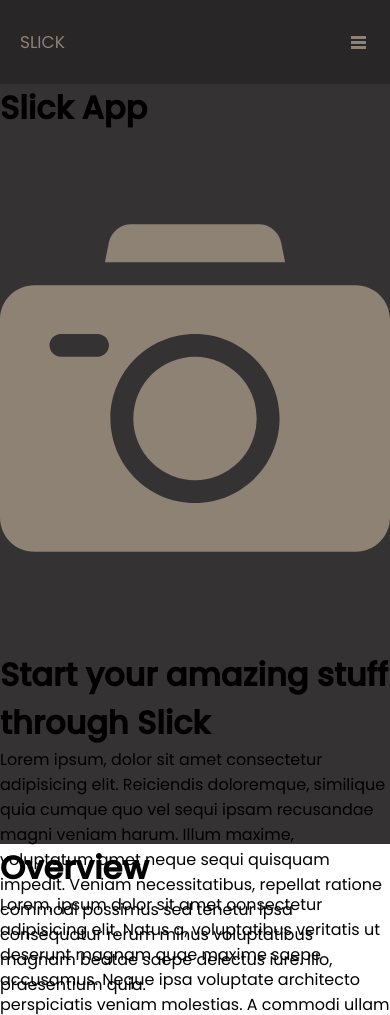
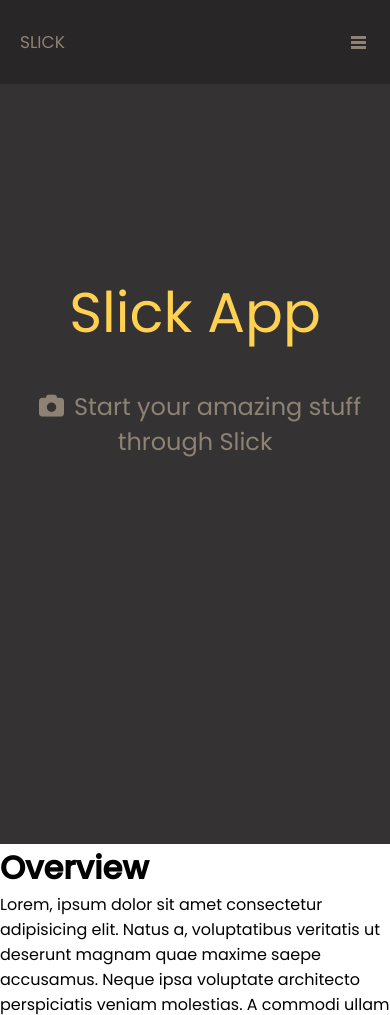
Before and after one commit to Limuthu/Slick-App-Website, a plain HTML site: page index.html in a window 390 px wide. Shown: the top 1015 px of the page. Drawn offline with Linux system fonts and the light colour scheme.

Commit message:
Home section fixed
1. Made the home section for mobile devices

```diff
--- a/index.html
+++ b/index.html
@@ -6,6 +6,7 @@
     <title>Slick App</title>
     <link rel="stylesheet" href="./styles/styles.css">
     <link href="https://fonts.googleapis.com/css2?family=Poppins:wght@400;500&display=swap" rel="stylesheet">
+    <script src="https://kit.fontawesome.com/020ea8b848.js" crossorigin="anonymous"></script>
 </head>
 <body>
     <div class="slick">
@@ -30,36 +31,9 @@
             </header>
             <div class="home2">
                 <h1>Slick App</h1>
-                <div class="span">
-                    <?xml version="1.0"?>
-                    <svg xmlns="http://www.w3.org/2000/svg"
-                                id="Capa_1"
-                                enable-background="new 0 0 512 512"
-                                height="512px"
-                                viewBox="0 0 512 512"
-                                width="512px"
-                                class="hovered-paths">
-                                <g>
-                                <g>
-                                <circle cx="256" cy="296" r="81"
-                                data-original="#000000"
-                                class="hovered-path active-path"
-                                data-old_color="#000000"
-                                fill="#8D8273"/>
-                                <path d="m374.297 91-5.177-25.883c-2.794-13.974-15.166-24.117-29.417-24.117h-167.406c-14.25 0-26.623 10.143-29.417 24.117l-5.177 25.883z"
-                                data-original="#000000"
-                                class="hovered-path active-path"
-                                data-old_color="#000000"
-                                fill="#8D8273"/>
-                                <path d="m467 121c-35.223 0-405.516 0-422 0-24.813 0-45 20.187-45 45v260c0 24.813 20.187 45 45 45h422c24.813 0 45-20.187 45-45v-260c0-24.813-20.187-45-45-45zm-339 94h-48c-8.284 0-15-6.716-15-15s6.716-15 15-15h48c8.284 0 15 6.716 15 15s-6.716 15-15 15zm128 192c-61.206 0-111-49.794-111-111s49.794-111 111-111 111 49.794 111 111-49.794 111-111 111z"
-                                data-original="#000000"
-                                class="hovered-path active-path"
-                                data-old_color="#000000"
-                                fill="#8D8273"/>
-                                </g>
-                                </g>
-                    </svg>
-                    <h1>Start your amazing stuff through Slick</h1>
+                <div class="spann">
+                    <h2><i class="fas fa-camera"></i>Start your amazing stuff through Slick
+                    </h2>
                 </div>
                 <p>Lorem ipsum, dolor sit amet consectetur adipisicing elit. Reiciendis doloremque, similique quia cumque quo vel sequi ipsam recusandae magni veniam harum. Illum maxime, voluptatum amet neque sequi quisquam impedit. Veniam necessitatibus, repellat ratione commodi possimus sed tenetur ipsa consequatur rerum minus voluptatibus magnam beatae saepe delectus iure. Illo, praesentium quia.</p>
             </div>
--- a/styles/styles.css
+++ b/styles/styles.css
@@ -74,3 +74,54 @@ svg {
 .items li a {
     color: #8D8273;
 }
+
+.home2 {
+    height: 90vh;
+    display: grid;
+    grid-template-rows: 20% 20% 20% 20%;
+}
+
+.home2 p {
+    display: none;
+}
+
+.home2 h1{
+    font-size: 56px;
+    color: #FFD152;
+    font-weight: 10;
+    grid-row: 2/3;
+    align-self: center;
+    justify-self: center;
+}
+
+.fa-camera {
+    color: #8D8273;
+}
+
+.spann h1 {
+    font-size: 25px;
+    margin-top: 8px;
+    justify-self: center;
+    color: #8D8273;
+}
+
+.spann {
+    grid-row: 3/4;
+    align-self: center;
+    justify-self: center;
+    text-align: center;
+    margin-bottom: 80px;
+}
+
+.fa-camera {
+    font-size: 25px;
+    align-self: center;
+    justify-self: center;
+    margin-right: 10px;
+    margin-left: 10px;
+}
+
+.spann h2 {
+    color: #8D8273;
+    font-weight: 100;
+}
```
